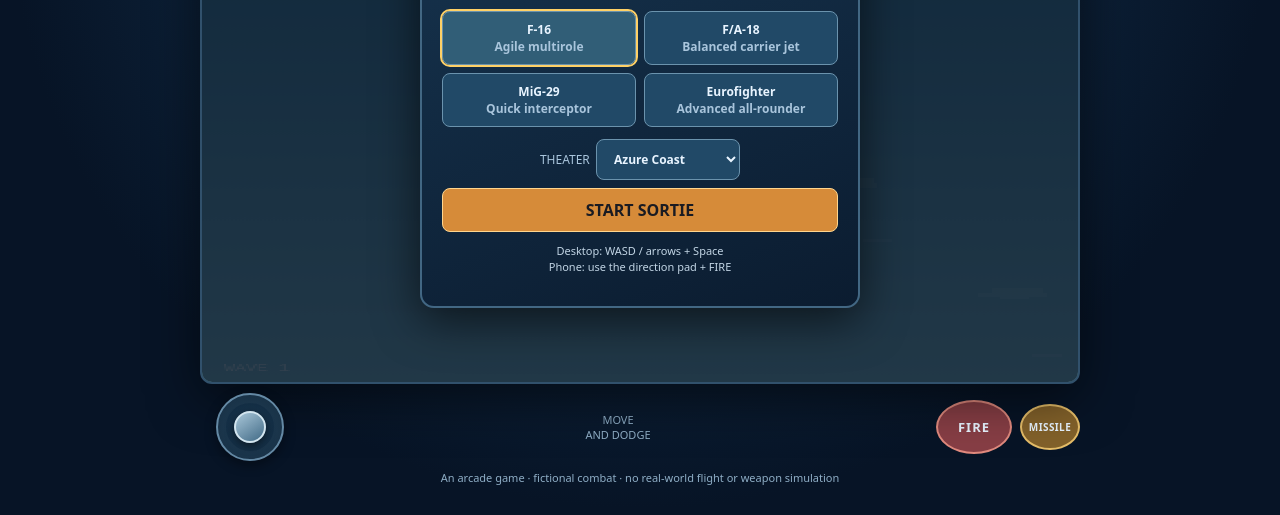
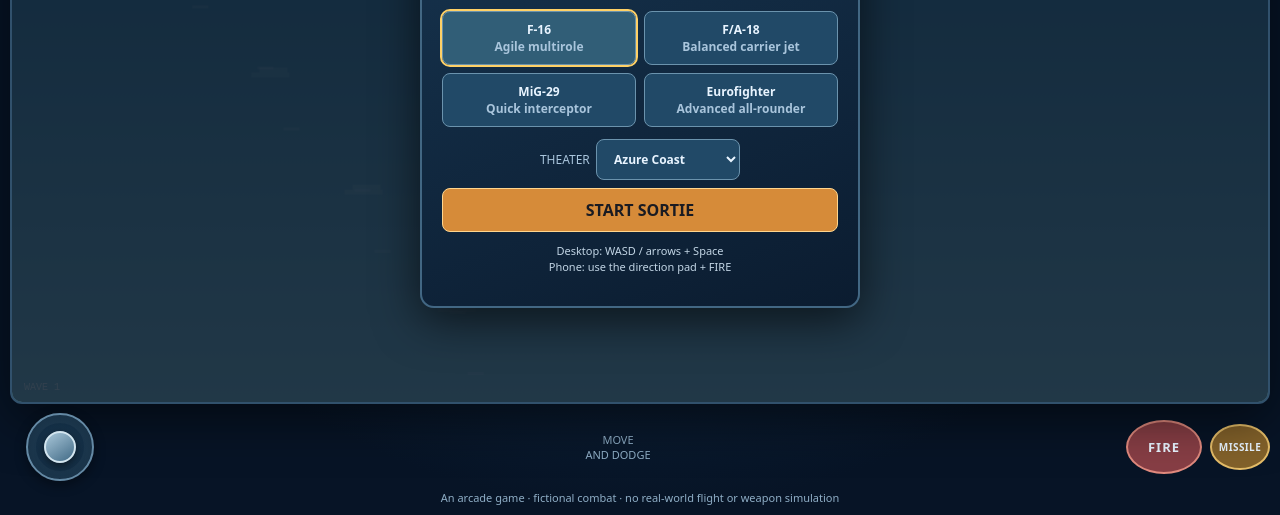
Before and after one commit to parhamsalajegheh222-cloud/Fighter-Ace, a plain HTML site: page index.html in a window 1280 px wide. Shown: the part 285-800 px from the top of the page. Drawn offline with Linux system fonts and the light colour scheme.

Commit message:
Add files via upload

```diff
--- a/index.html
+++ b/index.html
@@ -9,7 +9,7 @@
 :root{--bg:#071426;--panel:#10243b;--line:#31516c;--text:#e8f4ff;--muted:#9eb8ce;--gold:#ffd166}
 *{box-sizing:border-box}html,body{margin:0;width:100%;height:100%;background:var(--bg);color:var(--text);font-family:system-ui,Segoe UI,sans-serif;overflow:hidden;touch-action:none}
 body{display:grid;place-items:center;background:radial-gradient(ellipse at 50% 20%,#173a5b,#071426 70%)}
-#shell{width:min(100vw,900px);height:100dvh;max-height:760px;display:flex;flex-direction:column;gap:8px;padding:10px}
+#shell{width:100vw;height:100dvh;max-height:none;display:flex;flex-direction:column;gap:8px;padding:10px}
 header{display:flex;justify-content:space-between;align-items:center;font-weight:800;letter-spacing:.12em;font-size:clamp(14px,2.5vw,19px)}
 header small{font-size:11px;color:var(--muted);letter-spacing:.08em}
 #gameWrap{position:relative;flex:1;min-height:0;border:2px solid #31516c;border-radius:12px;overflow:hidden;background:#08192b;box-shadow:0 14px 50px #0008}
@@ -85,7 +85,24 @@ if ('serviceWorker' in navigator) {
 (()=>{
 const canvas=document.getElementById('game'),ctx=canvas.getContext('2d');
 ctx.imageSmoothingEnabled=false;
-const W=480,H=640;
+let W=480,H=640;
+const BASE_H=640;
+function resizeGame(){
+ const rect=canvas.getBoundingClientRect();
+ if(!rect.width||!rect.height)return;
+ const oldW=W;
+ H=BASE_H;
+ W=H*(rect.width/rect.height);
+ const dpr=Math.min(window.devicePixelRatio||1,2);
+ canvas.width=Math.round(rect.width*dpr);
+ canvas.height=Math.round(rect.height*dpr);
+ ctx.setTransform(canvas.width/W,0,0,canvas.height/H,0,0);
+ ctx.imageSmoothingEnabled=false;
+ if(player){
+  player.x=Math.max(18,Math.min(W-18,(player.x/oldW)*W));
+  player.y=Math.max(18,Math.min(H-18,player.y));
+ }
+}
 const jets=[
  {name:'F-16',label:'Agile multirole',color:'#62d5e8',speed:3.8,rate:12},
  {name:'F/A-18',label:'Balanced carrier jet',color:'#b9c7d5',speed:3.35,rate:10},
@@ -93,6 +110,8 @@ const jets=[
  {name:'Eurofighter',label:'Advanced all-rounder',color:'#a7d78a',speed:3.6,rate:9}
 ];
 let chosen=0,env='blue',state='menu',keys={},joy={x:0,y:0},player,shots=[],missiles=[],foes=[],enemyShots=[],sparks=[],score=0,frame=0,wave=1,boss=null,bossTimer=0,spawnTimer=0,invuln=0,best=0;
+resizeGame();
+window.addEventListener('resize',resizeGame);
 try{best=Number(localStorage.getItem('skyAceBest')||0)}catch(e){}
 const $=id=>document.getElementById(id);
 const choices=$('jetChoices');
@@ -285,6 +304,17 @@ requestAnimationFrame(loop);
 window.addEventListener('keydown',e=>{if(['ArrowUp','ArrowDown','ArrowLeft','ArrowRight',' ','Space'].includes(e.key))e.preventDefault();keys[e.key===' '?'Space':e.key]=true;if(e.key==='Escape'&&state==='play'){state='paused';$('endTitle').textContent='PAUSED';$('endText').textContent='Take a breather. Resume when ready.';$('finalScore').textContent=score;$('bestScore').textContent=best;$('menu').classList.add('hidden');$('end').classList.remove('hidden');$('overlay').classList.remove('hidden');$('again').textContent='RESUME';$('again').onclick=()=>{state='play';$('overlay').classList.add('hidden');$('again').textContent='FLY AGAIN';$('again').onclick=start}}});
 window.addEventListener('keyup',e=>{keys[e.key===' '?'Space':e.key]=false});
 const stick=$('joystick'),knob=$('joyKnob');let stickPointer=null;
+function resetControls(){
+ keys={};
+ joy={x:0,y:0};
+ if(stickPointer!==null){
+  try{stick.releasePointerCapture(stickPointer)}catch(e){}
+  stickPointer=null;
+ }
+ knob.style.transform='translate(0px,0px)';
+}
+window.addEventListener('blur',resetControls);
+document.addEventListener('visibilitychange',()=>{if(document.hidden)resetControls()});
 function setStick(e){
  const r=stick.getBoundingClientRect(),cx=r.left+r.width/2,cy=r.top+r.height/2;
  let x=(e.clientX-cx)/(r.width*.36),y=(e.clientY-cy)/(r.height*.36);
@@ -295,10 +325,12 @@ function releaseStick(e){if(stickPointer===e.pointerId){stickPointer=null;joy={x
 stick.addEventListener('pointerdown',e=>{e.preventDefault();stickPointer=e.pointerId;stick.setPointerCapture(e.pointerId);setStick(e)});
 stick.addEventListener('pointermove',e=>{if(stickPointer===e.pointerId){e.preventDefault();setStick(e)}});
 stick.addEventListener('pointerup',releaseStick);stick.addEventListener('pointercancel',releaseStick);
+stick.addEventListener('lostpointercapture',releaseStick);
 const fireButton=document.querySelector('.fire');
 fireButton.addEventListener('pointerdown',e=>{e.preventDefault();keys.Space=true;fireButton.setPointerCapture(e.pointerId)});
 fireButton.addEventListener('pointerup',e=>{e.preventDefault();keys.Space=false});
 fireButton.addEventListener('pointercancel',()=>keys.Space=false);
+fireButton.addEventListener('lostpointercapture',()=>keys.Space=false);
 const missileButton=$('missileButton');
 missileButton.addEventListener('pointerdown',e=>{e.preventDefault();launchMissile();missileButton.setPointerCapture(e.pointerId)});
 })();
```
